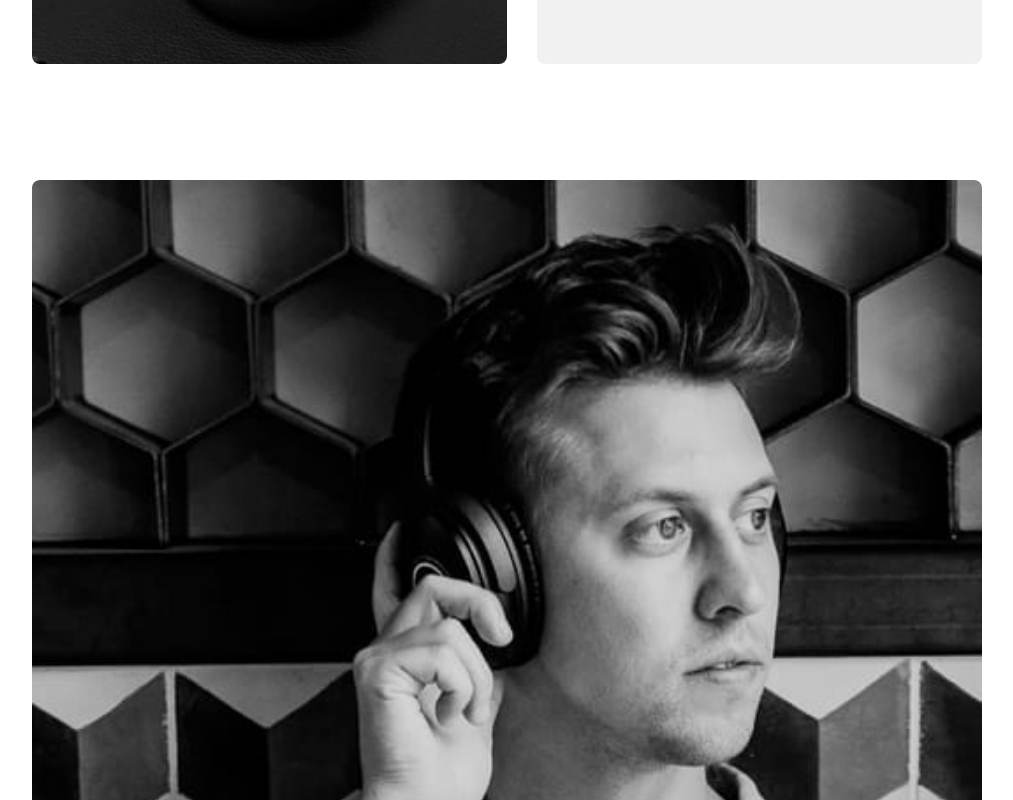
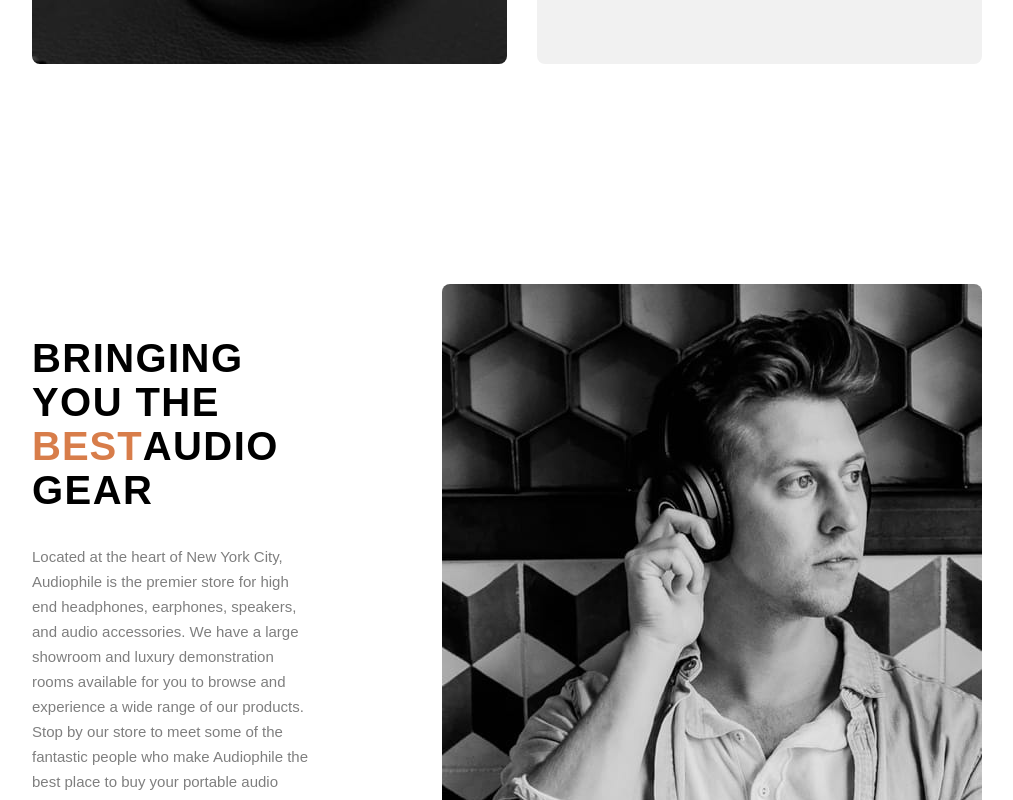
Before and after one commit to smccourtb/audiophile-ecommerce-website, a React (Create React App) app: page / in a window 1280 px wide. Shown: the part 2360-3160 px from the top of the page, without its empty margins (133-1146 px from the left). Built offline with nearby package versions, Linux system fonts and the light colour scheme.

Commit message:
story section for desktop layout complete

```diff
--- a/src/components/Story.jsx
+++ b/src/components/Story.jsx
@@ -14,9 +14,18 @@
   @media (min-width: 768px) {
     padding: 56px 0 96px 0;
   }
+  @media (min-width: 1024px) {
+    flex-direction: row;
+    min-height: 588px;
+    gap: 125px;
+    padding: 160px 0 200px 0;
+  }
 `;
 const StoryImage = styled.img`
   border-radius: 8px;
+  @media (min-width: 1024px) {
+    order: 2;
+  }
 `;
 
 const StoryHeader = styled.h3`
@@ -42,6 +51,10 @@
 
     color: #000000;
   }
+  @media (min-width: 1024px) {
+    text-align: left;
+    padding: 0;
+  }
 `;
 
 const StoryDescription = styled.p`
@@ -56,6 +69,10 @@
   @media (min-width: 768px) {
     padding: 8px 58px 0 58px;
   }
+  @media (min-width: 1024px) {
+    text-align: left;
+    padding: 0;
+  }
 `;
 
 const SpecialWord = styled(StoryHeader)`
@@ -65,6 +82,13 @@
   @media (min-width: 768px) {
     padding: 0;
   }
+`;
+
+const TextContainer = styled.div`
+  display: flex;
+  flex-direction: column;
+  gap: 32px;
+  justify-content: center;
 `;
 
 const Story = () => {
@@ -82,18 +106,37 @@
         }
         alt=""
       />
+      {isDesktop ? (
+        <TextContainer>
           <StoryHeader>
             Bringing you the <SpecialWord>BEST</SpecialWord>
             audio gear
           </StoryHeader>
           <StoryDescription>
-        Located at the heart of New York City, Audiophile is the premier store
-        for high end headphones, earphones, speakers, and audio accessories. We
-        have a large showroom and luxury demonstration rooms available for you
-        to browse and experience a wide range of our products. Stop by our store
-        to meet some of the fantastic people who make Audiophile the best place
-        to buy your portable audio equipment.
+            Located at the heart of New York City, Audiophile is the premier
+            store for high end headphones, earphones, speakers, and audio
+            accessories. We have a large showroom and luxury demonstration rooms
+            available for you to browse and experience a wide range of our
+            products. Stop by our store to meet some of the fantastic people who
+            make Audiophile the best place to buy your portable audio equipment.
           </StoryDescription>
+        </TextContainer>
+      ) : (
+        <>
+          <StoryHeader>
+            Bringing you the <SpecialWord>BEST</SpecialWord>
+            audio gear
+          </StoryHeader>
+          <StoryDescription>
+            Located at the heart of New York City, Audiophile is the premier
+            store for high end headphones, earphones, speakers, and audio
+            accessories. We have a large showroom and luxury demonstration rooms
+            available for you to browse and experience a wide range of our
+            products. Stop by our store to meet some of the fantastic people who
+            make Audiophile the best place to buy your portable audio equipment.
+          </StoryDescription>
+        </>
+      )}
     </StoryContainer>
   );
 };
```
Lines whose indentation alone changed are shown as unchanged.
